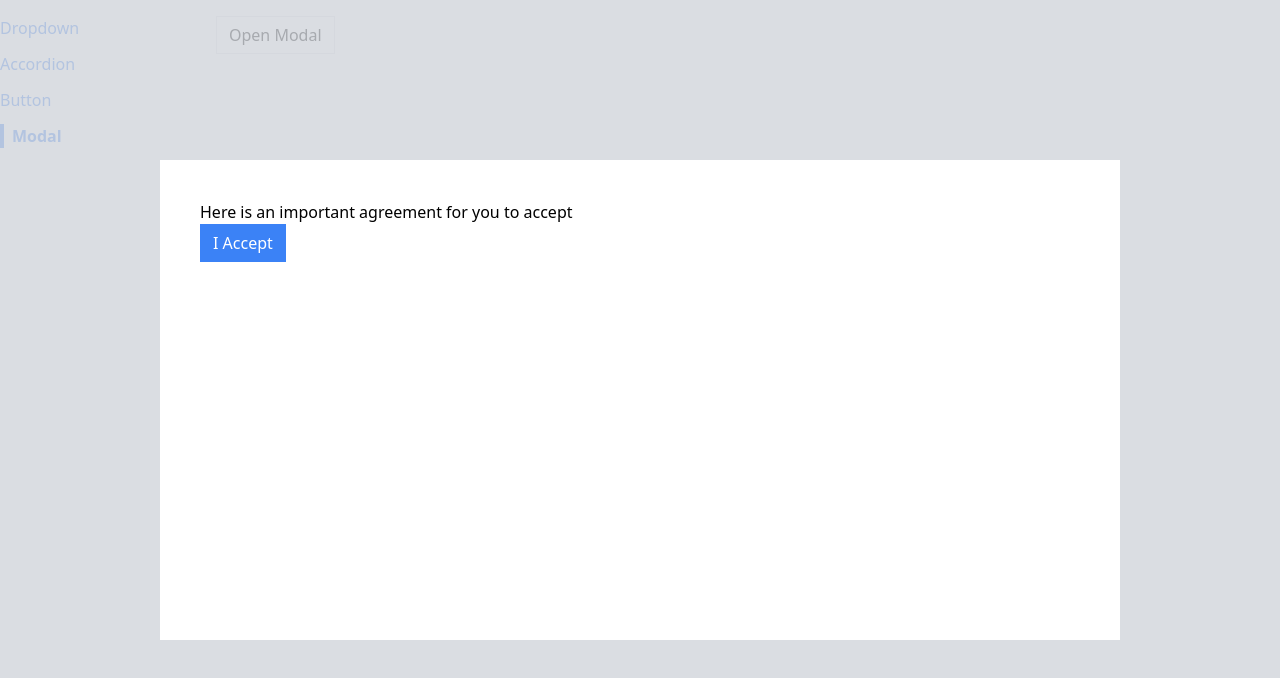
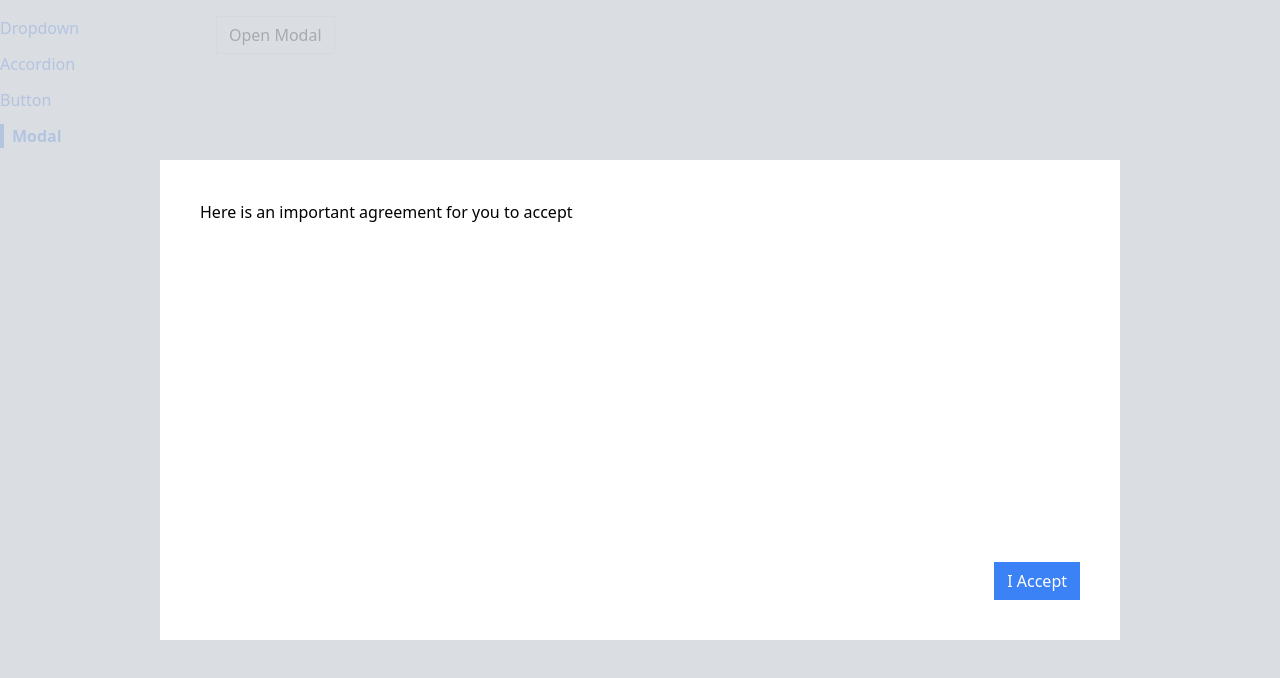
Before and after one commit to JMD1986/comps, a React (Create React App) app: page /modal in a window 1280 px wide. Both pictures are taken after a click on the button "Open Modal". Shown: the top 678 px of the page. Built offline with nearby package versions, Linux system fonts and the light colour scheme.

Commit message:
modal set up

```diff
--- a/src/components/Modal.js
+++ b/src/components/Modal.js
@@ -1,16 +1,24 @@
 import ReactDOM from "react-dom";
 import Button from "./Button";
-
+import { useEffect } from "react";
 function Modal({ onClose, children, actionBar }) {
+  useEffect(() => {
+    document.body.classList.add("overflow-hidden");
+    return () => {
+      document.body.classList.remove("overflow-hidden");
+    };
+  }, []);
   return ReactDOM.createPortal(
     <div>
       <div
         onClick={onClose}
-        className="absolute inset-0 bg-gray-300 opacity-80"
+        className="fixed inset-0 bg-gray-300 opacity-80"
       ></div>
-      <div className="absolute inset-40 p-10 bg-white">
-        {children}
-        {actionBar}
+      <div className="fixed inset-40 p-10 bg-white">
+        <div className="flex flex-col justify-between h-full">
+          {children}
+          <div className="flex justify-end">{actionBar}</div>
+        </div>
       </div>
     </div>,
     document.querySelector(".modal-container")
--- a/src/pages/ModalPage.js
+++ b/src/pages/ModalPage.js
@@ -12,7 +12,9 @@
 
   const actionBar = (
     <div>
-      <Button primary>I Accept</Button>
+      <Button onClick={handleClose} primary>
+        I Accept
+      </Button>
     </div>
   );
   const modal = (
```
